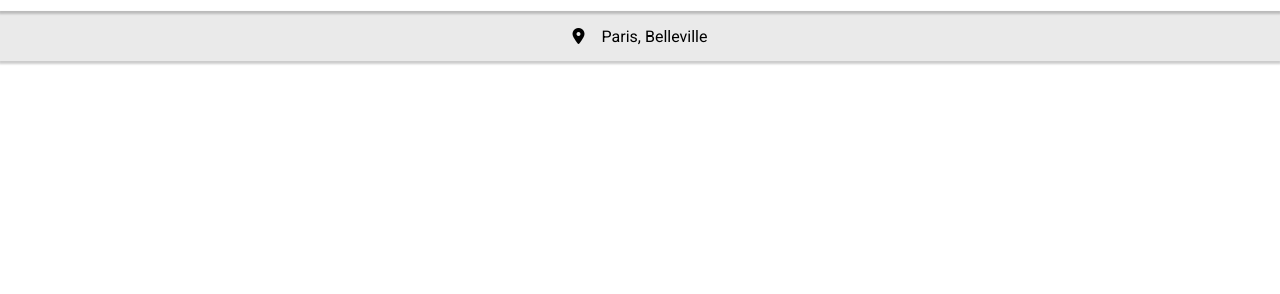
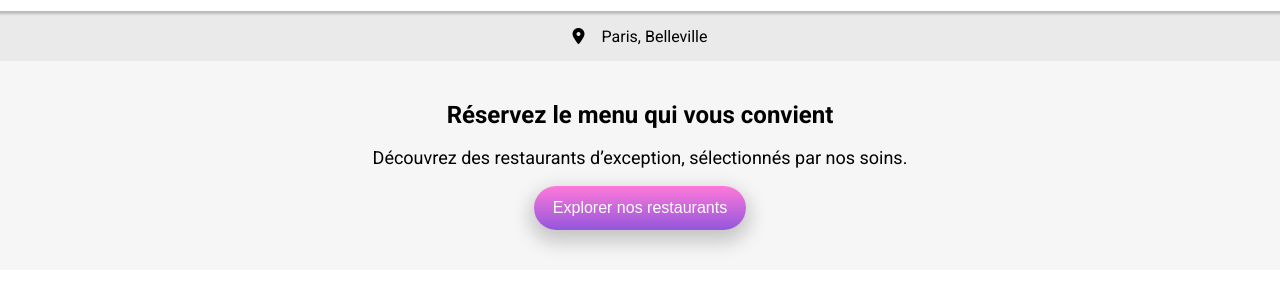
Before and after one commit to Aurelkev/OhMyFood, a plain HTML site: page index.html in a window 1280 px wide. Shown: the part 52-346 px from the top of the page. Drawn offline with Linux system fonts and the light colour scheme; a web font is replaced by a local one.

Commit message:
Mise à jour de la section "Explorer"

```diff
--- a/assets/style.css
+++ b/assets/style.css
@@ -7,6 +7,7 @@ body {
     margin: 0;
     font-family: "Roboto", sans-serif;
 }
+
 /* Header */
 header {
     display: flex;
@@ -25,7 +26,7 @@ header img {
 
 /* main */
 
-main .city{
+main .city {
     display: flex;
     background-color: #EAEAEA;
     justify-content: center;
@@ -33,8 +34,37 @@ main .city{
     width: auto;
     height: 50px;
     box-shadow: 0px 2px 2px 1px rgba(0, 0, 0, 0.2);
+
 }
 
 main i {
     padding-right: 17px;
 }
+
+/* section explorer */
+
+.explorer {
+    text-align: center;
+    background-color: #F6F6F6;
+    height: auto;
+    padding-top: 40px;
+    padding-bottom: 40px;
+}
+
+.explorer h1 {
+    margin: 0;
+}
+
+.explorer p {
+    font-size: 18px;
+}
+
+.explorer button {
+    padding: 13px 18.75px;
+    font-size: 16px;
+    color: white;
+    border: none;
+    border-radius: 25px;
+    box-shadow: 0px 8px 19px 4px rgba(0, 0, 0, 0.2);
+    background: linear-gradient(to top, #9356DC, #FF79DA);
+}
--- a/index.html
+++ b/index.html
@@ -26,6 +26,11 @@
       <i class="fa-solid fa-location-dot"></i>
       Paris, Belleville
     </div>
+    <section class="explorer">
+        <h1>Réservez le menu qui vous convient</h1>
+        <p>Découvrez des restaurants d’exception, sélectionnés par nos soins.</p>
+        <button>Explorer nos restaurants</button>
+    </section>
   </main>
 </body>
 
```
